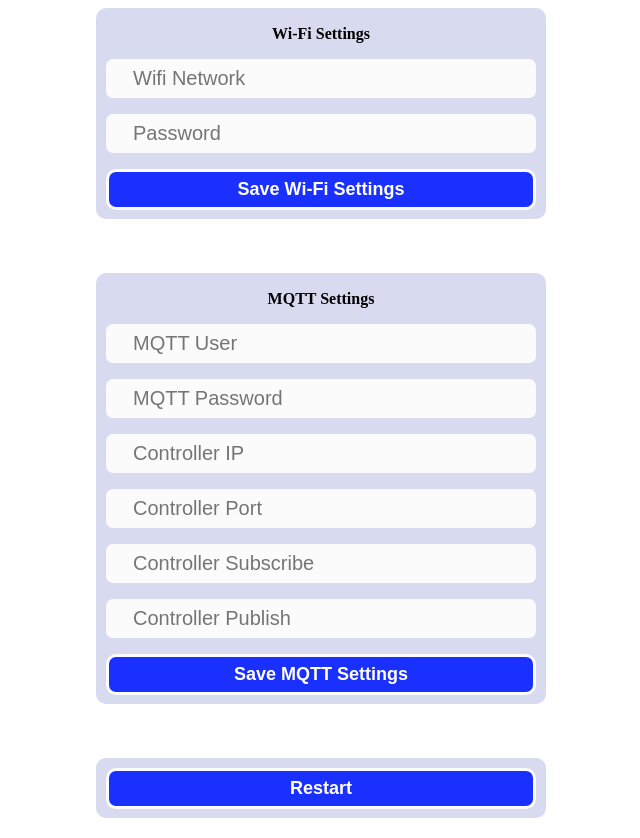
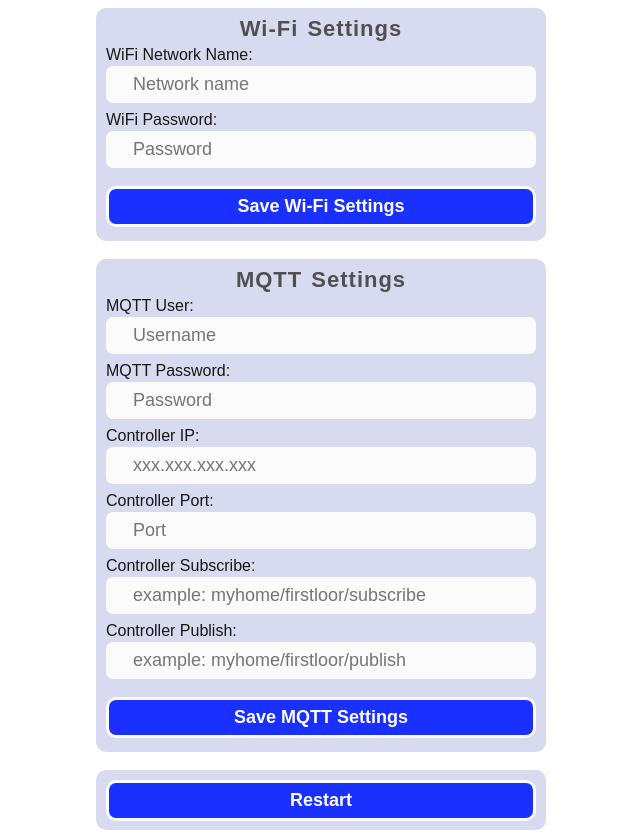
Before and after one commit to khmild/ESP8266_smart_house_module, a plain HTML site: page Software/ESP_Settings_web_page_v2/data/index.htm in a window 1280 px wide. Shown: the whole page, without its empty margins (319-959 px from the left). Drawn offline with Linux system fonts and the light colour scheme.

Commit message:
html/css final fix
final version (working)

```diff
--- a/Software/ESP_Settings_web_page_v2/data/index.htm
+++ b/Software/ESP_Settings_web_page_v2/data/index.htm
@@ -17,26 +17,70 @@
 		<div id="wrapper">
 
 			<div id="form-div">
-				<p style="text-align:center"><strong>Wi-Fi Settings</strong></p>
-				<p><input type="text" id="ssid" name="ssid" class="data-input" placeHolder="Wifi Network" maxlength="20" value="" /></p>
-				<p><input type="password" id="password" name="password" class="data-input" maxlength="20" placeHolder="Password"/></p>
+
+				<div id="headers">Wi-Fi Settings</div>
+
+				<div>
+					<div id="lables_top">WiFi Network Name:</div>
+					<input type="text" id="ssid" name="ssid" class="data-input" placeHolder="Network name" maxlength="20" value="" />
+				</div>
+
+				<div>
+					<div id="lables">WiFi Password:</div>
+					<input type="password" id="password" name="password" class="data-input" maxlength="20" placeHolder="Password"/>
+				</div>
+
+				&nbsp;
+
 				<input type="submit" value="Save Wi-Fi Settings" class="button-blue" onclick="save_wifi(this);">
+
+
 			</div>
 
-			<p style="text-align:center"><span style="color:#ffffff"><span style="font-family:Georgia,serif"><strong>.</strong></span></span></p>
+			&nbsp;
 
 			<div id="form-div">
-				<p style="text-align:center"><strong>MQTT Settings</strong></p>
-				<p><input type="text" id="mqttUser" name="mqttUser" class="data-input" maxlength="20" placeHolder="MQTT User"/></p>
-				<p><input type="password" id="mqttPassword" name="mqttPassword" class="data-input" maxlength="20" placeHolder="MQTT Password"/></p>
-				<p><input type="text" id="ControllerIP" name="ControllerIP" class="data-input" maxlength="20" placeHolder="Controller IP"/></p>
-				<p><input type="text" name="ControllerPort" id="ControllerPort" class="data-input" maxlength="6" placeHolder="Controller Port" /></p>
-				<p><input type="text" name="ControllerSubscribe" id="ControllerSubscribe" class="data-input" placeHolder="Controller Subscribe" maxlength="64"/></p>
-				<p><input type="text" name="ControllerPublish" id="ControllerPublish" class="data-input" placeHolder="Controller Publish" maxlength="64"/></p>
+
+				<div id="headers">MQTT Settings</div>
+
+				<div>
+					<div id="lables_top">MQTT User:</div>
+					<input type="text" id="mqttUser" name="mqttUser" class="data-input" maxlength="20" placeHolder="Username"/>
+				</div>
+
+				<div>
+					<div id="lables">MQTT Password:</div>
+					<input type="password" id="mqttPassword" name="mqttPassword" class="data-input" maxlength="20" placeHolder="Password"/>
+				</div>
+
+				<div>
+					<div id="lables">Controller IP:</div>
+					<input type="text" id="ControllerIP" name="ControllerIP" class="data-input" maxlength="20" placeHolder="xxx.xxx.xxx.xxx"/>
+				</div>
+
+				<div>
+					<div id="lables">Controller Port:</div>
+					<input type="text" name="ControllerPort" id="ControllerPort" class="data-input" maxlength="6" placeHolder="Port" />
+				</div>
+
+				<div>
+					<div id="lables">Controller Subscribe:</div>
+					<input type="text" name="ControllerSubscribe" id="ControllerSubscribe" class="data-input" placeHolder="example: myhome/firstloor/subscribe" maxlength="64"/>
+				</div>
+
+				<div>
+					<div id="lables">Controller Publish:</div>
+					<input type="text" name="ControllerPublish" id="ControllerPublish" class="data-input" placeHolder="example: myhome/firstloor/publish" maxlength="64"/>
+				</div>
+
+				&nbsp;
+
 				<input type="submit" value="Save MQTT Settings" class="button-blue" onclick="save_mqtt(this);">
+
+
 			</div>
 
-			<p style="text-align:center"><span style="color:#ffffff"><span style="font-family:Georgia,serif"><strong>.</strong></span></span></p>
+			&nbsp;
 
 			<div id="form-buttons">
 				<form action="/restart">
--- a/Software/ESP_Settings_web_page_v2/data/style.css
+++ b/Software/ESP_Settings_web_page_v2/data/style.css
@@ -13,17 +13,54 @@ body {
     background-color: rgba(158,164,214,0.4);
     padding-left: 10px;
     padding-right: 10px;
-    padding-bottom: 50px;
+    padding-bottom: 55px;
     padding-top: 1px;
     -moz-border-radius: 10px;
     -webkit-border-radius: 10px;
+}
+
+#lables {
+	font-family: Arial, Helvetica, sans-serif;
+	color: #191717;
+	padding-top: 8px;
+	padding-bottom: 2px;
+}
+
+#lables_top {
+	font-family: Arial, Helvetica, sans-serif;
+	color: #191717;
+	padding-top: 1px;
+	padding-bottom: 2px;
+}
+
+#headers {
+	text-align:center;
+	font-family: Arial, Helvetica, sans-serif;
+	font-size: 22px;
+	letter-spacing: 1px;
+	word-spacing: 2px;
+	color: #505050;
+	font-weight: 700;
+	text-decoration: none;
+	padding-top: 7px;
+	padding-bottom: 3px;
+}
+
+#form-buttons{
+     background-color: rgba(158,164,214,0.4);
+     padding-left: 10px;
+     padding-right: 10px;
+     padding-bottom: 50px;
+     padding-top: 10px;
+     -moz-border-radius: 10px;
+     -webkit-border-radius: 10px;
 }
 
 .data-input {
     color:#3c3c3c;
     background-color: #fbfbfb;
     padding: 5px 5px 5px 24px;
-    font-size:20px;
+    font-size:18px;
     width:100%;
     -webkit-box-sizing: border-box;
     -moz-box-sizing: border-box;
@@ -61,13 +98,3 @@ body {
     float:left;
     clear:both;
 }
-
-#form-buttons{
-     background-color: rgba(158,164,214,0.4);
-         padding-left: 10px;
-         padding-right: 10px;
-         padding-bottom: 50px;
-         padding-top: 10px;
-         -moz-border-radius: 10px;
-         -webkit-border-radius: 10px;
-}
```
